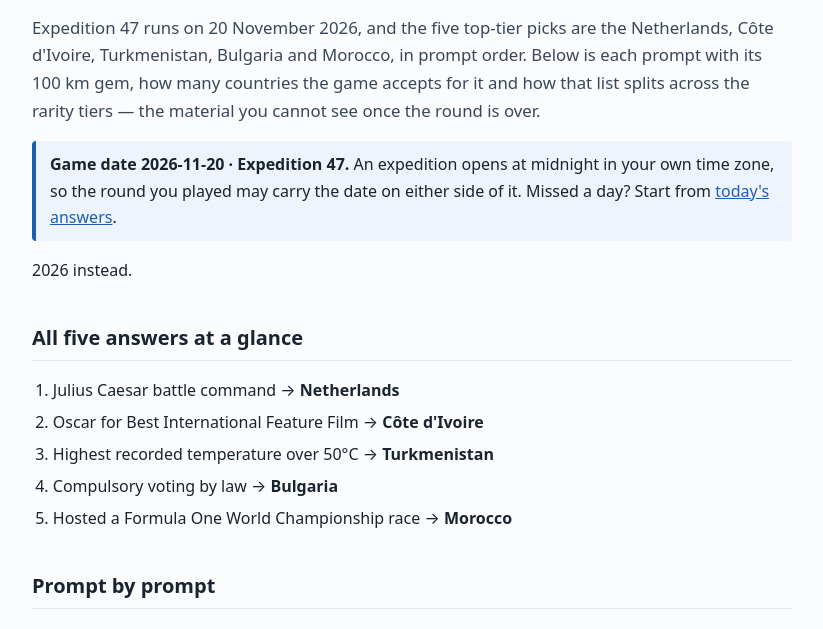
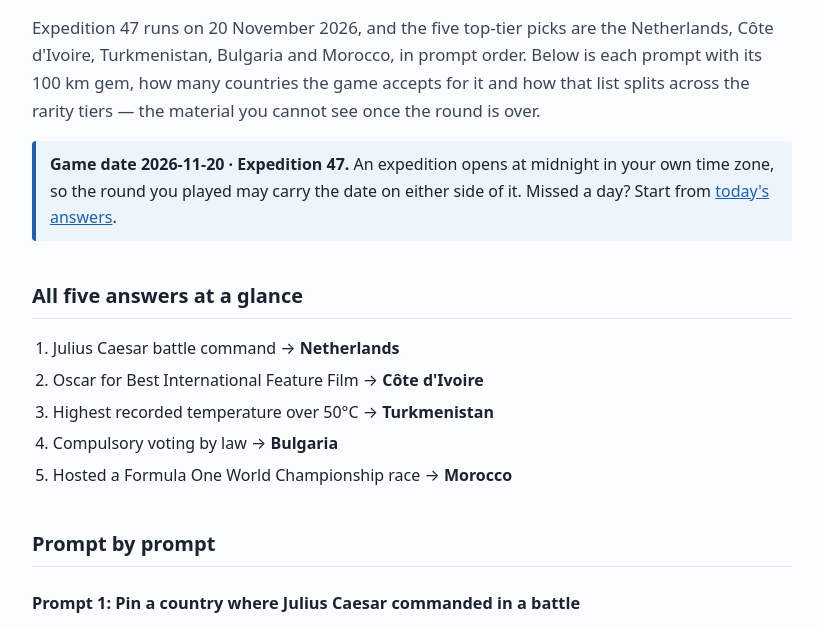
Before and after one commit to random-school-stuff/farflung-site, a plain HTML site: page answers/2026-11-20/index.html in a window 1280 px wide. Shown: the part 170-799 px from the top of the page, without its empty margins (228-1051 px from the left). Drawn offline with Linux system fonts and the light colour scheme.

Commit message:
Update index.html

```diff
--- a/answers/2026-11-20/index.html
+++ b/answers/2026-11-20/index.html
@@ -27,7 +27,7 @@ footer{margin-top:2.6em;padding-top:1em;border-top:1px solid #e3e8ee;font-size:.
 <h1>Farflung Answers for 20 November 2026 (Expedition 47)</h1>
 <p class="lead">Expedition 47 runs on 20 November 2026, and the five top-tier picks are the Netherlands, Côte d'Ivoire, Turkmenistan, Bulgaria and Morocco, in prompt order. Below is each prompt with its 100 km gem, how many countries the game accepts for it and how that list splits across the rarity tiers — the material you cannot see once the round is over.</p>
 
-<p class="date"><strong>Game date 2026-11-20 · Expedition 47.</strong> An expedition opens at midnight in your own time zone, so the round you played may carry the date on either side of it. Missed a day? Start from <a href="/">today's answers</a>.</p> 2026</a> instead.</p>
+<p class="date"><strong>Game date 2026-11-20 · Expedition 47.</strong> An expedition opens at midnight in your own time zone, so the round you played may carry the date on either side of it. Missed a day? Start from <a href="/">today's answers</a>.</p>
 
 <h2>All five answers at a glance</h2>
 <ol>
```
